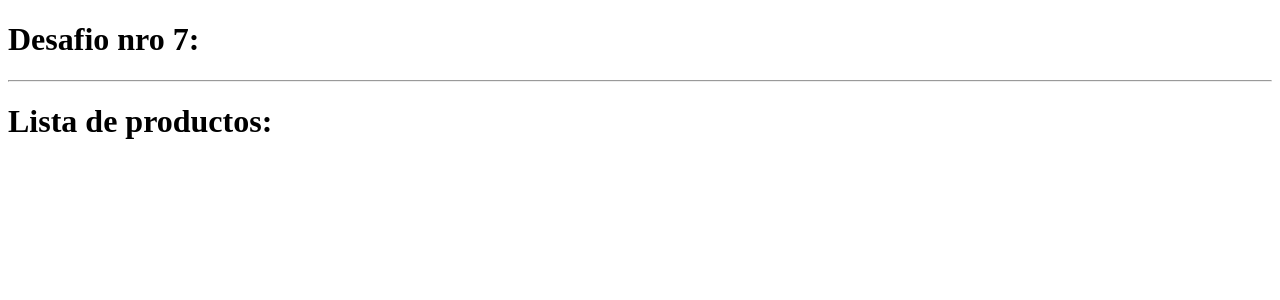
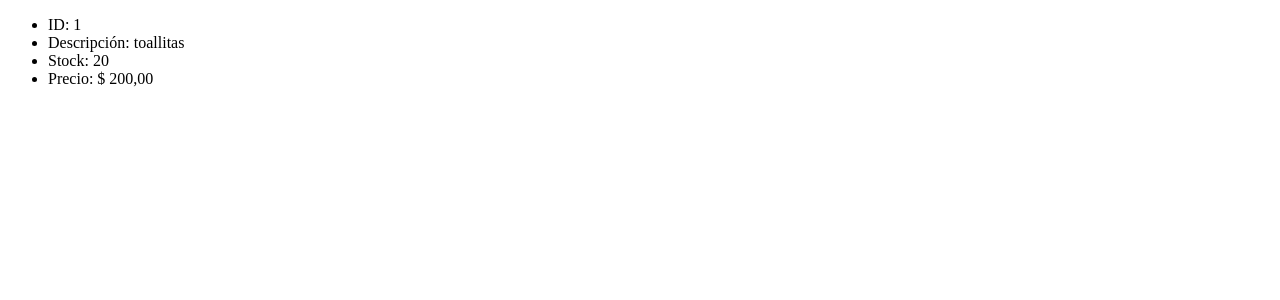
Before and after one commit to alanfrancoa/curso-react, a React (Vite) app in the folder projects/07-desafio-clase/: page / in a window 1280 px wide. Shown: the top 300 px of the page. Built offline with nearby package versions, Linux system fonts and the light colour scheme.

Commit message:
Se vuelve a ejemplo mas simple, para poder agregar los objetos en un array, proximamente.

```diff
--- a/projects/07-desafio-clase/src/App.jsx
+++ b/projects/07-desafio-clase/src/App.jsx
@@ -1,34 +1,28 @@
-import React from 'react';
-import './App.css';
-import Header from './components/Header.jsx';
-import { useEffect } from 'react';
-import { useDispatch, useSelector } from 'react-redux'; // Importar también useSelector
-import { addProduct } from './redux/productSlice';
+import { useEffect } from "react";
+import { useDispatch } from "react-redux";
+import { addProduct } from "./redux/userSlice";
+import { Header } from "./components/Header";
+
+import "./App.css";
 
 function App() {
   const dispatch = useDispatch();
 
-  // Agregar useSelector para acceder al estado Redux
-  const products = useSelector(state => state.products);
-
   useEffect(() => {
     const data = {
-      ID: 32,
-      description: "Toallitas",
+      ID: 1,
+      description: "toallitas",
+      price: 200,
       stock: 20,
-      price: 70.32,
     }
-    dispatch(addProduct(data));
+    dispatch(addProduct(data))
 
-    // Imprimir el estado Redux en la consola después de despachar la acción
-    console.log("Estado Redux después de agregar el producto:", products);
   }, []);
 
   return (
-    <div>
-      <h1>Desafio nro 7:</h1>
-      <hr />
+    <div className="App">
       <Header />
+
     </div>
   );
 }
--- a/projects/07-desafio-clase/src/components/Header.jsx
+++ b/projects/07-desafio-clase/src/components/Header.jsx
@@ -1,24 +1,16 @@
-import React from 'react'
-import { useSelector } from 'react-redux'
+import { useSelector } from "react-redux";
 
-const Header = () => {
-    const products = useSelector((state) => state.products)
-    console.log(products)
-    return (
-        <header>
-            <h1>Lista de productos:</h1>
-            <ul>
-                {products && products.map((producto, index) => (
-                    <li key={index}>
-                        <p>ID: {producto.ID}</p>
-                        <p>Nombre: {producto.description}</p>
-                        <p>Precio: {producto.price}</p>
-                        <p>Stock: {producto.stock}</p>
-                    </li>
-                ))}
-            </ul>
-        </header>
-    )
+export function Header() {
+  const products = useSelector((state) => state.products);
+
+  return (
+    <header>
+      <ul>
+        <li>ID: {products.ID}</li>
+        <li>Descripción: {products.description}</li>
+        <li>Stock: {products.stock}</li>
+        <li>Precio: {products.price.toLocaleString('es-AR', { style: 'currency', currency: 'ARS' })}</li>
+      </ul>
+    </header>
+  );
 }
-
-export default Header
--- a/projects/07-desafio-clase/src/redux/productSlice.js
+++ /dev/null
@@ -1,23 +0,0 @@
-import {createSlice} from '@reduxjs/toolkit'
-
-const initialState = {
-    products: [],
-}
-
-export const productSlice = createSlice({
-    name: "product",
-    initialState,
-    reducers: {
-        addProduct: (state, action) => {
-            const {ID, description, stock, price} = action.payload
-            state.products.push({ ID, description, stock, price });
-        },
-        changeEmail: (state, action) => {
-            state.email = action.payload
-        }
-    }
-
-})
-
-export const {addProduct, changeEmail} = productSlice.actions
-export default productSlice.reducer
--- a/projects/07-desafio-clase/src/redux/store.js
+++ b/projects/07-desafio-clase/src/redux/store.js
@@ -1,10 +1,8 @@
-import {configureStore} from '@reduxjs/toolkit'
-import productReducer from './productSlice.js'
+import { configureStore } from "@reduxjs/toolkit";
+import productsReducer from "./userSlice";
 
-const store = configureStore({
-    reducer: {
-        product: productReducer,
-    }
-})
-
-export default store
+export const store = configureStore({
+  reducer: {
+    products: productsReducer,
+  },
+});
--- /dev/null
+++ b/projects/07-desafio-clase/src/redux/userSlice.js
@@ -0,0 +1,28 @@
+import { createSlice } from "@reduxjs/toolkit";
+
+const initialState = {
+  ID: 0,
+  description: "",
+  stock: 0,
+  price: 0,
+};
+
+export const productsSlice = createSlice({
+  name: "products",
+  initialState,
+  reducers: {
+    addProduct: (state, action) => {
+      const { ID, description, stock, price } = action.payload;
+      state.ID = ID;
+      state.description = description;
+      state.stock = stock;
+      state.price = price;
+    },
+    changeEmail: (state, action) => {
+      state.email = action.payload;
+    },
+  },
+});
+
+export const { addProduct, changeEmail } = productsSlice.actions;
+export default productsSlice.reducer;
```
Also changed, not shown: projects/07-desafio-clase/src/components/Email.jsx (+11 -12 lines), projects/07-desafio-clase/src/main.jsx (+19 -10 lines).
